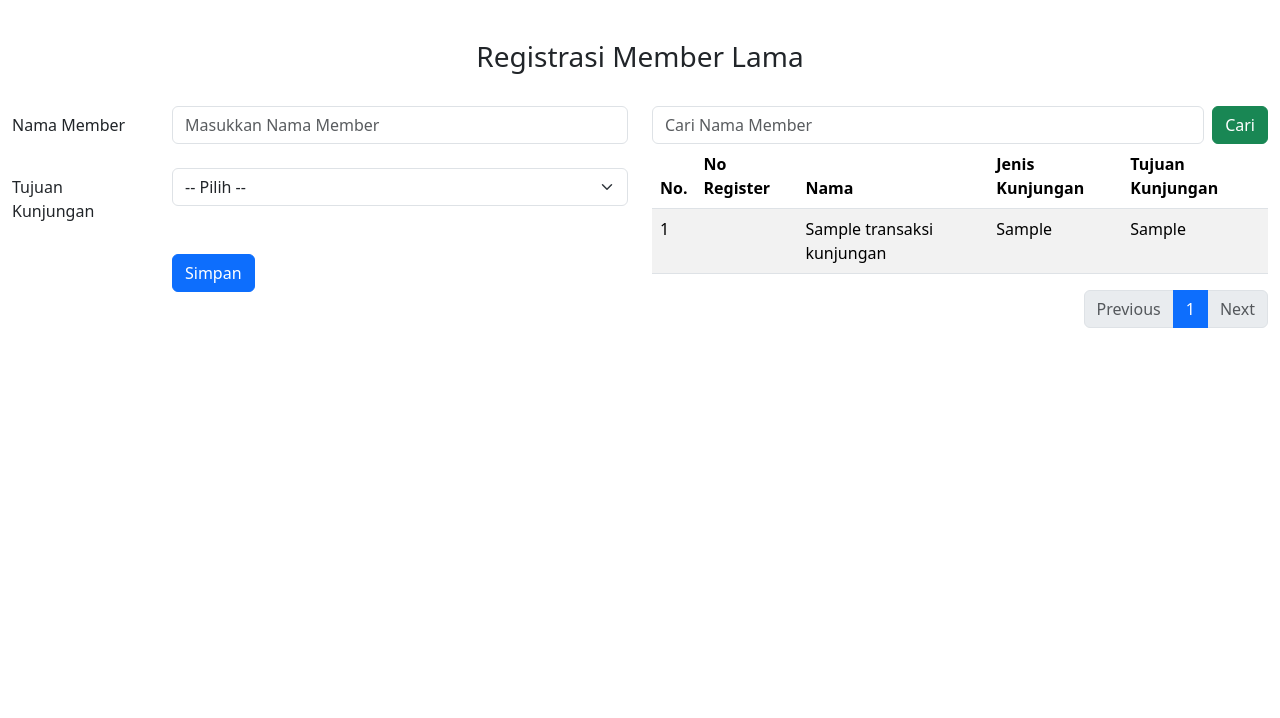
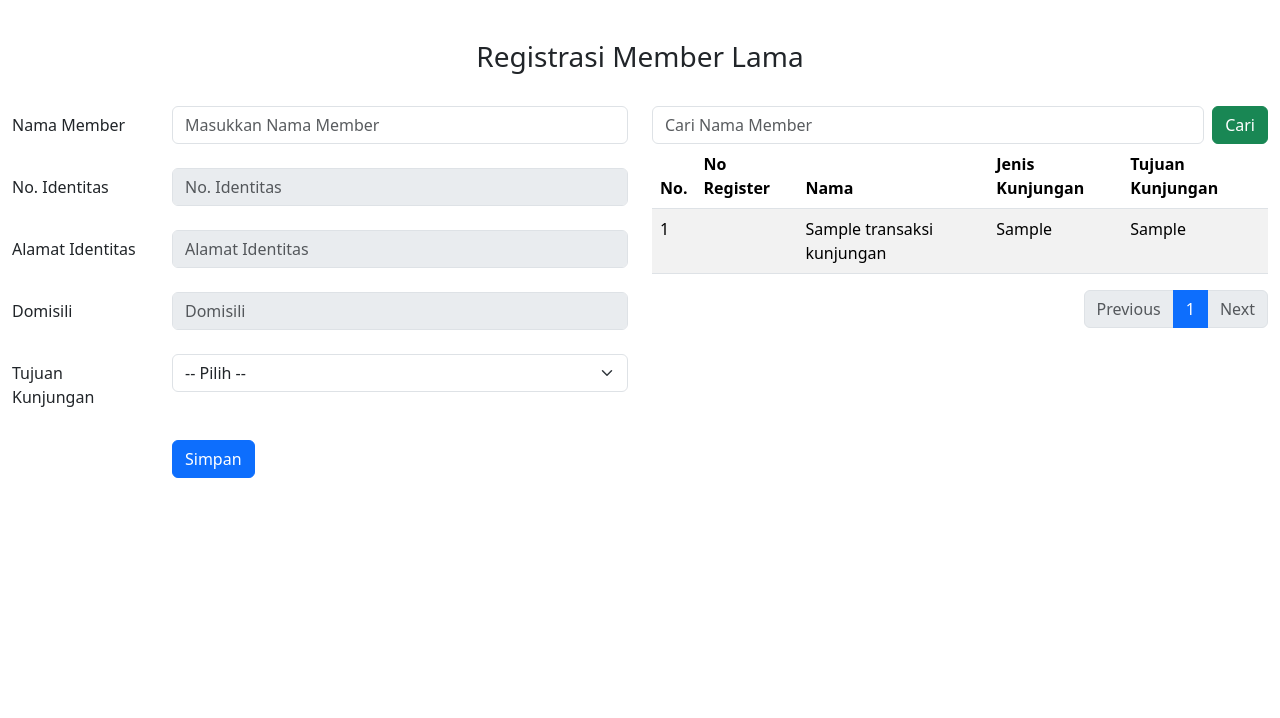
Before and after one commit to abas06/simperpus, a Django app: page /reg_old_member in a window 1280 px wide. Shown: the part 56-774 px from the top of the page. Run offline with Django 5.2, Linux system fonts and the light colour scheme; tables that the repository leaves empty hold one stand-in row (values such as "Sample post"); a database or web service that is not in the repository returns one stand-in record (values such as "Sample title"); some libraries are stand-ins or nearby versions.

Commit message:
auto compleed regis old member

```diff
--- /dev/null
+++ b/perpus_app/templates/list_daftar_registrasi.html
@@ -0,0 +1,61 @@
+<div class="col-md-6">
+            <form class="d-flex" method="get" action="">
+                <input class="form-control me-2" type="search" placeholder="Cari Nama Member" name="q" value="{{ search_query }}">
+                <button class="btn btn-success" type="submit">Cari</button>
+            </form>
+            <table class="table table-striped table-hover">
+                <thead>
+                    <tr>
+                        <th scope="col">No.</th>
+                        <th scope="col">No Register</th>
+                        <th scope="col">Nama</th>
+                        <th scope="col">Jenis Kunjungan</th>
+                        <th scope="col">Tujuan Kunjungan</th>
+                    </tr>
+                </thead>
+                <tbody>
+                    {% for transaksi in page_obj %}
+                        <tr>
+                            <td>{{ forloop.counter }}</td>
+                            <td>{{ transaksi.1 }}</td>
+                            <td>{{ transaksi.2 }}</td>
+                            <td>{{ transaksi.3 }}</td>
+                            <td>{{ transaksi.4 }}</td>
+                        </tr>
+                    {% endfor %}
+                </tbody>
+            </table>
+            <nav aria-label="Page navigation">
+                <ul class="pagination justify-content-end">
+                    {% if page_obj.has_previous %}
+                        <li class="page-item">
+                            <a class="page-link" href="?page={{ page_obj.previous_page_number }}{% if search_query %}&q={{ search_query }}{% endif %}">Previous</a>
+                        </li>
+                    {% else %}
+                        <li class="page-item disabled">
+                            <a class="page-link">Previous</a>
+                        </li>
+                    {% endif %}
+                    {% for num in page_obj.paginator.page_range %}
+                        {% if page_obj.number == num %}
+                            <li class="page-item active" aria-current="page">
+                                <span class="page-link">{{ num }}</span>
+                            </li>
+                        {% elif num > page_obj.number|add:'-3' and num < page_obj.number|add:'3' %}
+                            <li class="page-item">
+                                <a class="page-link" href="?page={{ num }}{% if search_query %}&q={{ search_query }}{% endif %}">{{ num }}</a>
+                            </li>
+                        {% endif %}
+                    {% endfor %}
+                    {% if page_obj.has_next %}
+                        <li class="page-item">
+                            <a class="page-link" href="?page={{ page_obj.next_page_number }}{% if search_query %}&q={{ search_query }}{% endif %}">Next</a>
+                        </li>
+                    {% else %}
+                        <li class="page-item disabled">
+                            <a class="page-link">Next</a>
+                        </li>
+                    {% endif %}
+                </ul>
+            </nav>
+        </div>
--- a/perpus_app/templates/reg_old_member.html
+++ b/perpus_app/templates/reg_old_member.html
@@ -30,6 +30,27 @@
                 </div>
                 <br/>
                 <div class="form-group row">
+                    <label for="no_identitas" class="col-3 col-form-label">No. Identitas</label>
+                    <div class="col-9">
+                        <input type="text" id="no_identitas"  class="form-control" placeholder="No. Identitas" disabled>
+                    </div>
+                </div>
+                <br/>
+                <div class="form-group row">
+                    <label for="alamat_ktp" class="col-3 col-form-label">Alamat Identitas</label>
+                    <div class="col-9">
+                        <input type="text" id="alamat_ktp"  class="form-control" placeholder="Alamat Identitas" disabled>
+                    </div>
+                </div>
+                <br/>
+                <div class="form-group row">
+                    <label for="domisili" class="col-3 col-form-label">Domisili</label>
+                    <div class="col-9">
+                        <input type="text" id="domisili"  class="form-control" placeholder="Domisili" disabled>
+                    </div>
+                </div>
+                <br/>
+                <div class="form-group row">
                     <label for="jenis_transaksi" class="col-3 col-form-label">Tujuan Kunjungan</label>
                     <div class="col-9">
                         <select id="jenis_transaksi" name="jenis_transaksi" class="form-select" required="required">
@@ -129,15 +90,23 @@
                                 return {
                                     label: item.nama + " - " + item.no_member,
                                     value: item.nama + " - " + item.no_member,
-                                    id: item.id
+                                    id: item.id,
+                                    no_identitas: item.no_identitas,
+                                    alamat_ktp: item.alamat_ktp,
+                                    domisili: item.domisili
                                 };
                             }));
+                        },
+                        error: function(xhr, status, error) {
                         }
                     });
                 },
                 minLength: 2,
                 select: function(event, ui) {
                     $("#member_id").val(ui.item.id);
+                    $("#no_identitas").val(ui.item.no_identitas);
+                    $("#alamat_ktp").val(ui.item.alamat_ktp);
+                    $("#domisili").val(ui.item.domisili);
                 }
             });
         });
--- a/perpus_app/views.py
+++ b/perpus_app/views.py
@@ -303,7 +303,7 @@
     if 'term' in request.GET:
         # Ambil saran berdasarkan nama atau nomor member yang cocok dengan input
         qs = MasterMember.objects.filter(nama__icontains=request.GET.get('term'), is_deleted=False)
-        members = list(qs.values('id', 'no_member', 'nama'))
+        members = list(qs.values('id', 'no_member', 'nama', 'domisili', 'no_identitas', 'alamat_ktp'))
         return JsonResponse(members, safe=False)
     return JsonResponse([], safe=False)
 
```
Also changed, not shown: other parts of perpus_app/templates/reg_old_member.html (+1 -61 lines), perpus_app/static/js/functions.js (+10 -7 lines), perpus_app/templates/reg_new_member.html (+1 -61 lines), simperpus/settings.py (+5 -2 lines).
